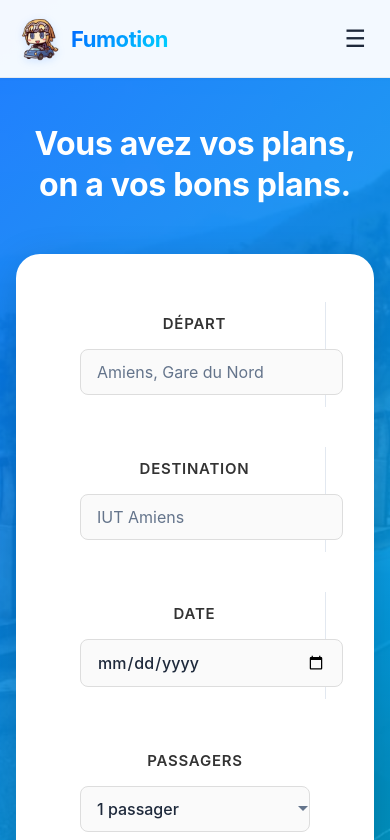
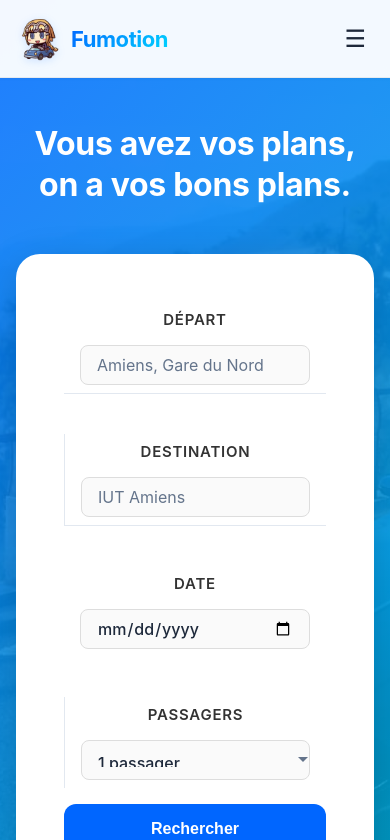
Before and after one commit to clepix21/Fumotion, a React (Create React App) app in the folder app/frontend/: page / in a window 390 px wide. Shown: the top 840 px of the page. Built offline with nearby package versions, Linux system fonts and the light colour scheme; no server answers.

Commit message:
feat: refactor le style des formulaires pour utiliser flexbox et améliorer la réactivité

```diff
--- a/app/frontend/src/styles/HomePage.css
+++ b/app/frontend/src/styles/HomePage.css
@@ -437,19 +437,17 @@
 }
 
 .form-row {
-  display: grid;
-  grid-template-columns: 2fr 2fr 1.5fr 1.2fr;
-  gap: 0;
-  align-items: stretch;
+  display: flex;
+  flex-direction: row;
+  align-items: center;
 }
 
 .form-group {
+  flex: 1;
   display: flex;
   flex-direction: column;
-  gap: 0.25rem;
-  padding: 0.75rem 1rem;
+  padding: 0.5rem 1rem;
   border-right: 1px solid #e2e8f0;
-  justify-content: center;
 }
 
 .form-group:last-child {
@@ -462,16 +460,19 @@
   color: #1e293b;
   text-transform: uppercase;
   letter-spacing: 0.05em;
+  margin-bottom: 0.25rem;
 }
 
 .form-input {
-  padding: 0.25rem 0;
+  padding: 0.5rem 0;
   border: none;
   font-size: 1rem;
   color: #1e293b;
   background: transparent;
   font-weight: 500;
   width: 100%;
+  height: 40px;
+  box-sizing: border-box;
 }
 
 .form-input:focus {
@@ -897,7 +898,21 @@
   }
 
   .form-row {
-    grid-template-columns: repeat(2, 1fr);
+    flex-wrap: wrap;
+  }
+
+  .form-group {
+    flex: 1 1 45%;
+    border-right: none;
+    border-bottom: 1px solid #e2e8f0;
+  }
+
+  .form-group:nth-child(2n) {
+    border-left: 1px solid #e2e8f0;
+  }
+
+  .form-group:nth-last-child(-n+2) {
+    border-bottom: none;
   }
 
   .benefits-grid,
@@ -935,7 +950,18 @@
   }
 
   .form-row {
-    grid-template-columns: 1fr;
+    flex-direction: column;
+  }
+
+  .form-group {
+    flex: 1 1 100%;
+    border-right: none;
+    border-left: none;
+    border-bottom: 1px solid #e2e8f0;
+  }
+
+  .form-group:last-child {
+    border-bottom: none;
   }
 
   .trust-indicators {
```
